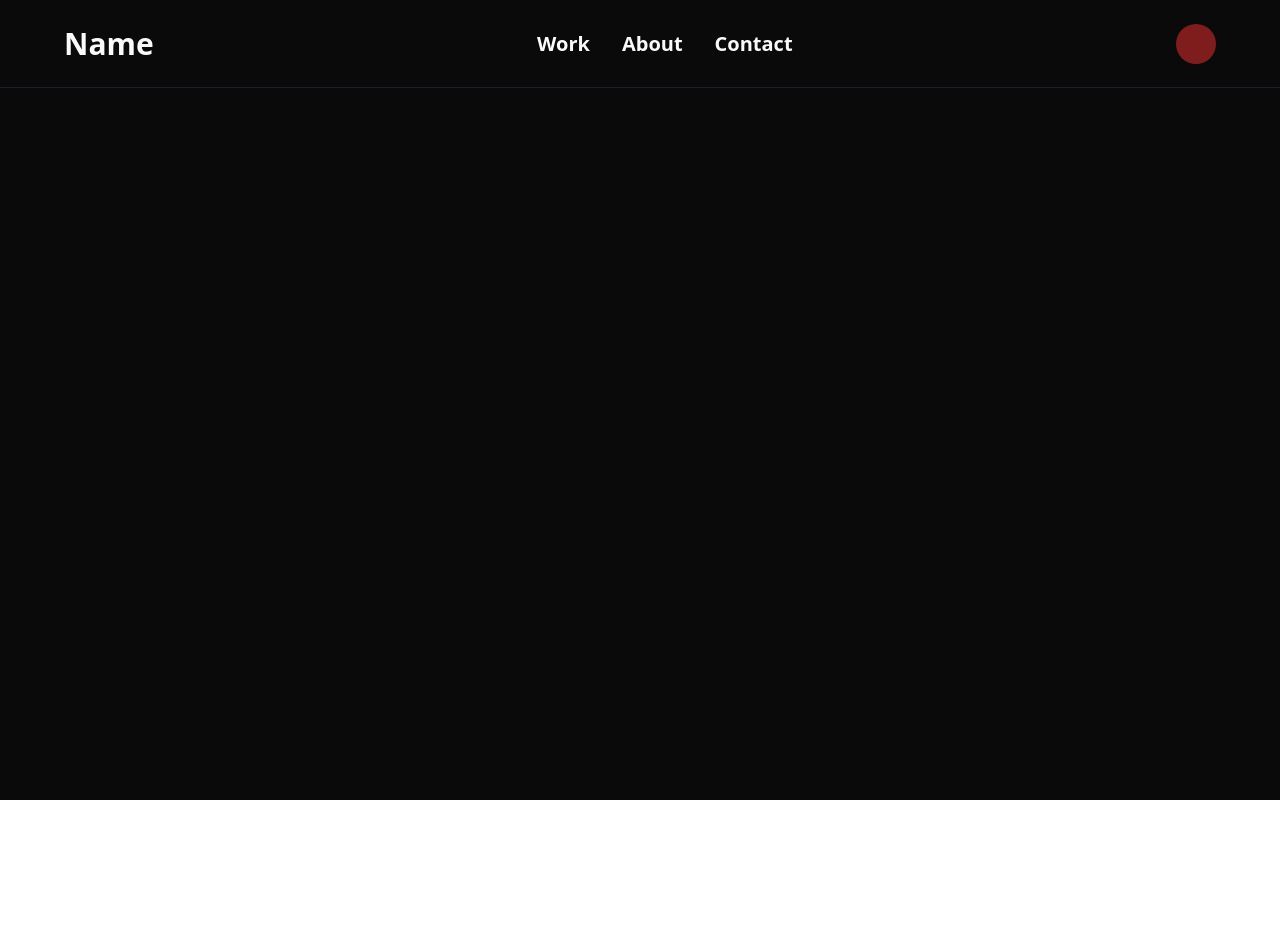
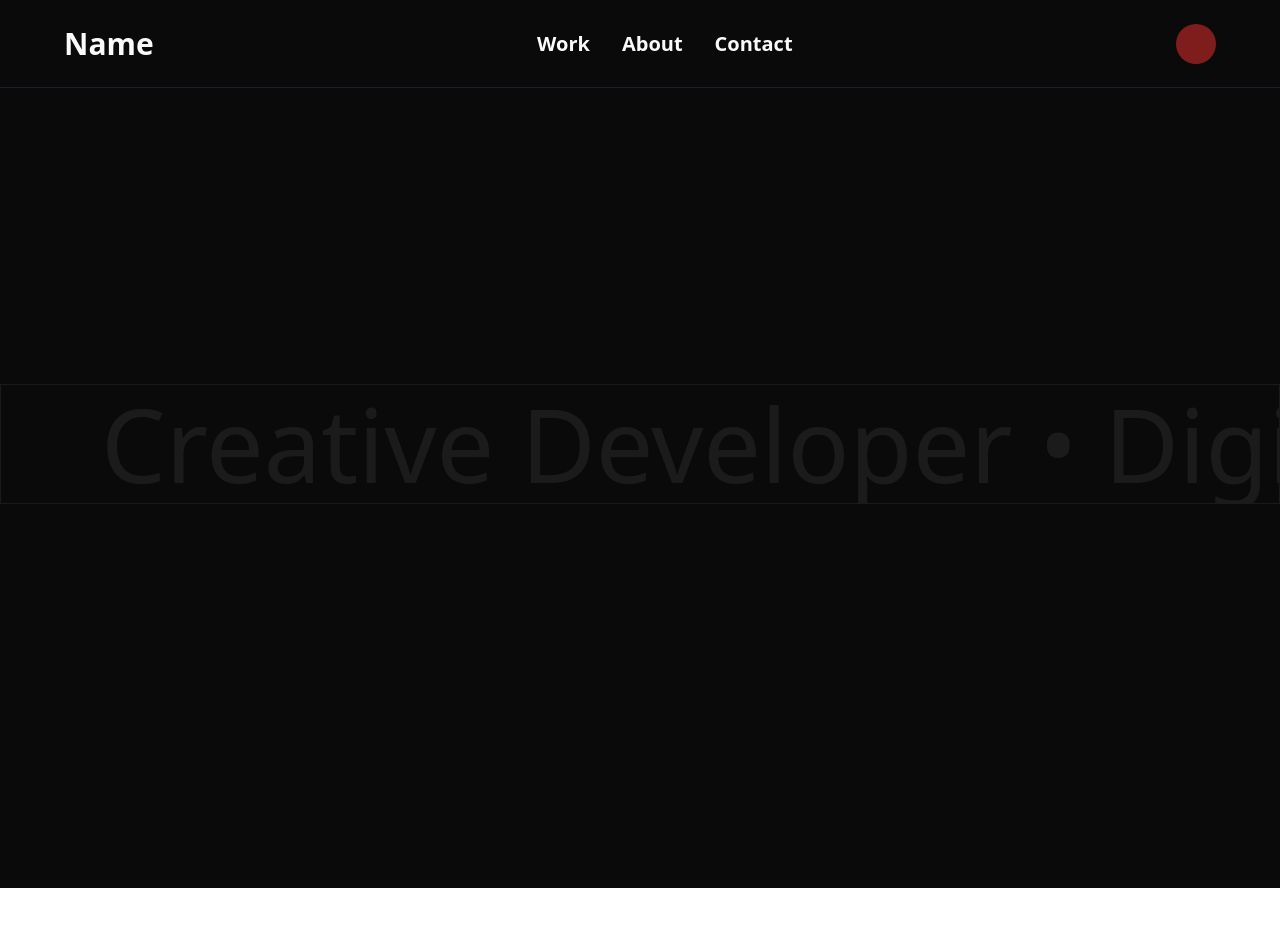
Before and after one commit to AmanRajwar/Portfolio, a React (Vite) app: page / in a window 1280 px wide. Shown: the top 926 px of the page. Before the commit the page ends 800 px from the top, so only its background shows below. Built offline with nearby package versions, Linux system fonts and the light colour scheme.

Commit message:
animation will continue tomorrow

```diff
--- a/src/App.jsx
+++ b/src/App.jsx
@@ -7,8 +7,11 @@ import { ThemeContext } from './contexts/ThemeContext.jsx'
 function App() {
   const { theme } = useContext(ThemeContext)
   return (
-    <div className={`${theme} w-[100dvw] h-[100dvh]`}>
+    <div className={`${theme} w-[100dvw]  overflow-hidden`}>
       <Home ></Home>
+      <div className=' w-full h-[200dvh]'>
+
+      </div>
     </div>
   )
 }
--- /dev/null
+++ b/src/components/BackgroundAnimate.jsx
@@ -0,0 +1,43 @@
+import { useGSAP } from '@gsap/react'
+import React, { useRef, useState } from 'react'
+import gsap from 'gsap'
+
+const BackgroundAnimate = () => {
+    const [state, setState] = useState(1)
+    const box1 = useRef()
+    const box2 = useRef()
+    const box3 = useRef()
+
+    useGSAP(() => {
+        gsap.to(box1.current,
+            {
+                x: 100,
+                duration: 1.2,
+                ease: "power2.out",
+                scrollTrigger: {
+                    trigger: box1.current,
+                    scroller: 'body',
+                    start: "top top",
+                    end: "bottom 50%+=100px",
+                    markers:true,
+                    scrub: 1,
+                }
+            })
+    }, [])
+    return (
+        <div className=" abc absolute text-color1 inset-0 flex flex-col justify-around overflow-hidden pointer-events-none  select-none  opacity-[0.07]">
+
+            <div className="relative whitespace-nowrap overflow-hidden py-2 border">
+                <div ref={box1} class="inline-block  text-[8vw] font-display leading-none" >Creative Developer • Digital Artist • Interactive Designer • Creative Developer • Digital Artist • Interactive Designer • Creative Developer • Digital Artist • Interactive Designer • </div>
+            </div>
+            {/* <div class="relative whitespace-nowrap overflow-hidden py-2">
+                <div class="inline-block  text-[8vw] font-display leading-none">WebGL • Three.js • React • TypeScript • WebGL • Three.js • React • TypeScript • WebGL • Three.js • React • TypeScript • </div>
+            </div>
+            <div class="relative whitespace-nowrap overflow-hidden py-2">
+                <div class="inline-block  text-[8vw] font-display leading-none">Motion Design • 3D Animation • UI/UX • Motion Design • 3D Animation • UI/UX • Motion Design • 3D Animation • UI/UX • </div>
+            </div> */}
+        </div>
+    )
+}
+
+export default BackgroundAnimate
--- a/src/components/NavBar.jsx
+++ b/src/components/NavBar.jsx
@@ -30,7 +30,7 @@ const NavBar = () => {
                 ></button>
 
                 {/* Mobile Menu Button (Only visible on small screens) */}
-               <HamburgerButton setToggleNav={setToggleNav} toggleNav={toggleNav} />
+                <HamburgerButton setToggleNav={setToggleNav} toggleNav={toggleNav} />
             </div>
 
             {/* Mobile Navigation */}
--- a/src/index.css
+++ b/src/index.css
@@ -1,6 +1,10 @@
 @tailwind base;
 @tailwind components;
 @tailwind utilities;
+
+html, body{
+  overflow-x: hidden;
+}
 
 *{
   @apply transition-colors duration-200
--- a/src/pages/Home/Home.jsx
+++ b/src/pages/Home/Home.jsx
@@ -1,9 +1,14 @@
 import React from 'react'
 import NavBar from '../../components/NavBar'
+import BackgroundAnimate from '../../components/BackgroundAnimate'
 const Home = () => {
   return (
-    <div className='bg-background w-full h-full '>
+    <div className='bg-background w-full h-full relative overflow-hidden flex flex-col items-center justify-center'>
       <NavBar />
+      <BackgroundAnimate/>
+      <div className=' w-full h-[100dvh] '>
+
+      </div>
     </div>
   )
 }
```
